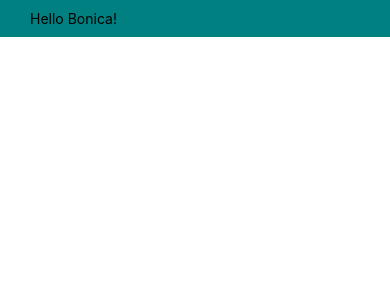
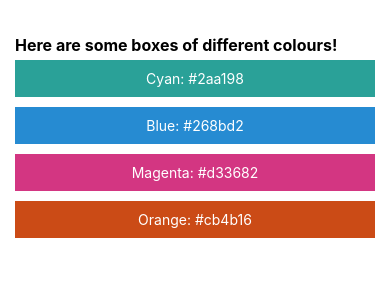
Before and after one commit to javitocor/PaletteScheme, a React Native app: screen / in a window 390 px wide. Shown: the top 300 px of the page. Built offline with nearby package versions, Linux system fonts and the light colour scheme.

Commit message:
created component for color boxes

```diff
--- a/App.js
+++ b/App.js
@@ -1,23 +1,40 @@
 import React from 'react';
 import { View, Text, StatusBar, StyleSheet } from 'react-native';
+import ColorBox from './components/ColorBox';
 
 const App = () => {
   return (
-    <View>
+    <View style={styles.container}>
       <StatusBar />
-      <View style={styles.container}>
-        <Text>Hello Bonica!</Text>
+      <View style={[styles.title, styles.white]}>
+        <Text style={styles.titletext}>
+          Here are some boxes of different colours!
+        </Text>
       </View>
+      <ColorBox colorName="Cyan" hexCode="#2aa198" />
+      <ColorBox colorName="Blue" hexCode="#268bd2" />
+      <ColorBox colorName="Magenta" hexCode="#d33682" />
+      <ColorBox colorName="Orange" hexCode="#cb4b16" />
     </View>
   );
 };
 
 const styles = StyleSheet.create({
   container: {
-    paddingVertical: 10,
-    paddingHorizontal: 30,
-    backgroundColor: 'teal',
+    flex: 1,
+    paddingHorizontal: 15,
+    paddingTop: 35,
   },
+  title: {
+    alignItems: 'flex-start',
+    justifyContent: 'flex-start',
+    marginBottom: 5,
+  },
+  titletext: {
+    fontSize: 16,
+    fontWeight: 'bold',
+  },
+  white: { backgroundColor: 'white' },
 });
 
 export default App;
--- /dev/null
+++ b/components/ColorBox.js
@@ -0,0 +1,29 @@
+import React from 'react';
+import { View, Text, StyleSheet } from 'react-native';
+
+const ColorBox = ({ colorName, hexCode }) => {
+  const boxColor = {
+    backgroundColor: hexCode,
+  };
+  return (
+    <View style={[styles.colours, boxColor]}>
+      <Text style={styles.text}>
+        {colorName}: {hexCode}
+      </Text>
+    </View>
+  );
+};
+
+const styles = StyleSheet.create({
+  colours: {
+    alignItems: 'center',
+    justifyContent: 'center',
+    paddingVertical: 10,
+    marginBottom: 10,
+  },
+  text: {
+    color: 'white',
+  },
+});
+
+export default ColorBox;
```
